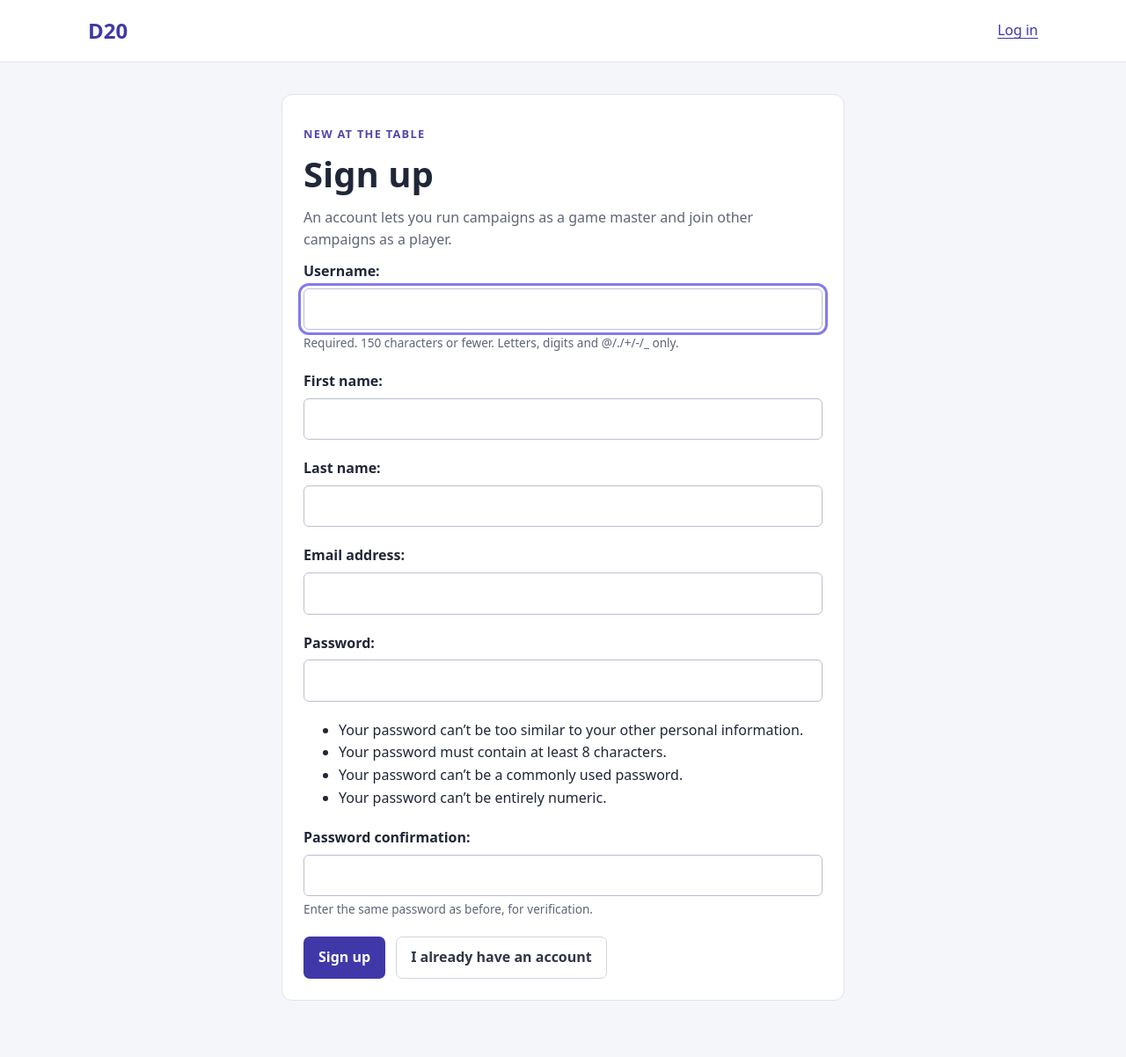
After one commit to kateryna-che/d20, a Django app: page /accounts/register/ in a window 1280 px wide. The commit adds this page. Shown: the whole page at 88% size. Run offline with Django 4.2, Linux system fonts and the light colour scheme; parts of the project's set-up code (start-up, migrations or seed data) failed here and were passed over.

Commit message:
feat: add user registration

```diff
--- a/d20/forms.py
+++ b/d20/forms.py
@@ -1,5 +1,6 @@
 from django import forms
 from django.contrib.auth import get_user_model
+from django.contrib.auth.forms import UserCreationForm
 
 from d20.models import (
     Campaign,
@@ -9,6 +10,16 @@ from d20.models import (
     PreparationNote,
     SessionParticipation,
 )
+
+
+class RegistrationForm(UserCreationForm):
+    class Meta(UserCreationForm.Meta):
+        model = get_user_model()
+        fields = UserCreationForm.Meta.fields + (
+            "first_name",
+            "last_name",
+            "email",
+        )
 
 
 class ProfileForm(forms.ModelForm):
--- a/d20/views.py
+++ b/d20/views.py
@@ -23,6 +23,7 @@ from d20.forms import (
     GameSessionForm,
     CharacterForm,
     ProfileForm,
+    RegistrationForm,
     MembershipForm,
     PreparationNoteForm,
     ParticipationForm,
@@ -234,6 +235,13 @@ def index(request):
     }
 
     return render(request, "d20/index.html", context=context)
+
+
+class RegisterView(SuccessMessageMixin, generic.CreateView):
+    form_class = RegistrationForm
+    template_name = "registration/register.html"
+    success_url = reverse_lazy("login")
+    success_message = "Welcome to the table! Log in with your new account."
 
 
 class UserDetailView(LoginRequiredMixin, generic.DetailView):
--- a/d20_dev/urls.py
+++ b/d20_dev/urls.py
@@ -1,6 +1,8 @@
 from django.contrib import admin
 from django.contrib.auth import views as auth_views
 from django.urls import include, path
+
+from d20.views import RegisterView
 
 urlpatterns = [
     path("admin/", admin.site.urls),
@@ -11,4 +13,5 @@ urlpatterns = [
         name="login",
     ),
     path("accounts/logout/", auth_views.LogoutView.as_view(), name="logout"),
+    path("accounts/register/", RegisterView.as_view(), name="register"),
 ]
--- a/templates/registration/login.html
+++ b/templates/registration/login.html
@@ -13,5 +13,6 @@
       <input type="hidden" name="next" value="{{ next }}">
       <button class="button" type="submit">Log in</button>
     </form>
+    <p class="muted">New at the table? <a href="{% url 'register' %}">Create an account</a>.</p>
   </section>
 {% endblock %}
--- /dev/null
+++ b/templates/registration/register.html
@@ -0,0 +1,19 @@
+{% extends "base.html" %}
+
+{% block title %}Sign up | D20{% endblock %}
+
+{% block content %}
+  <section class="card form-card">
+    <p class="eyebrow">New at the table</p>
+    <h1>Sign up</h1>
+    <p class="muted">An account lets you run campaigns as a game master and join other campaigns as a player.</p>
+    <form method="post">
+      {% csrf_token %}
+      {{ form.as_p }}
+      <div class="actions">
+        <button class="button" type="submit">Sign up</button>
+        <a class="button secondary" href="{% url 'login' %}">I already have an account</a>
+      </div>
+    </form>
+  </section>
+{% endblock %}
```
